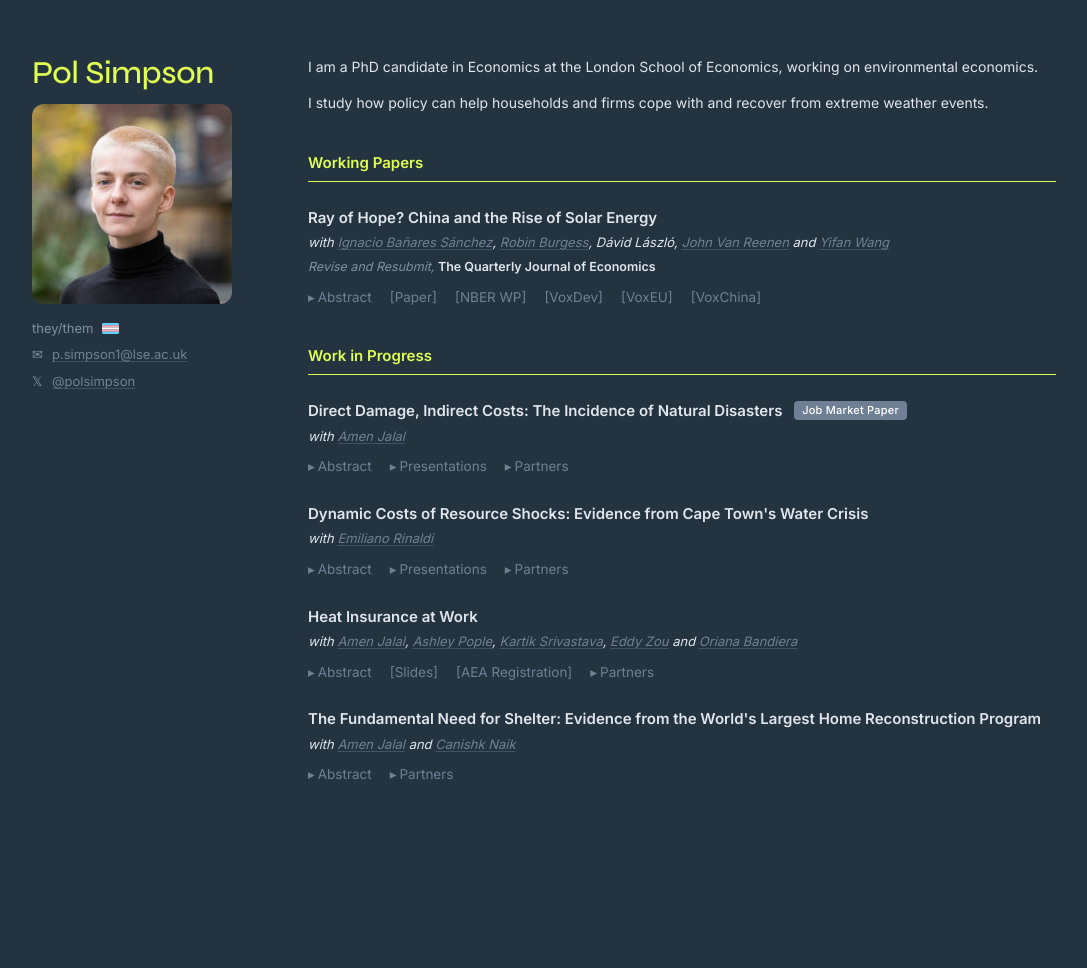
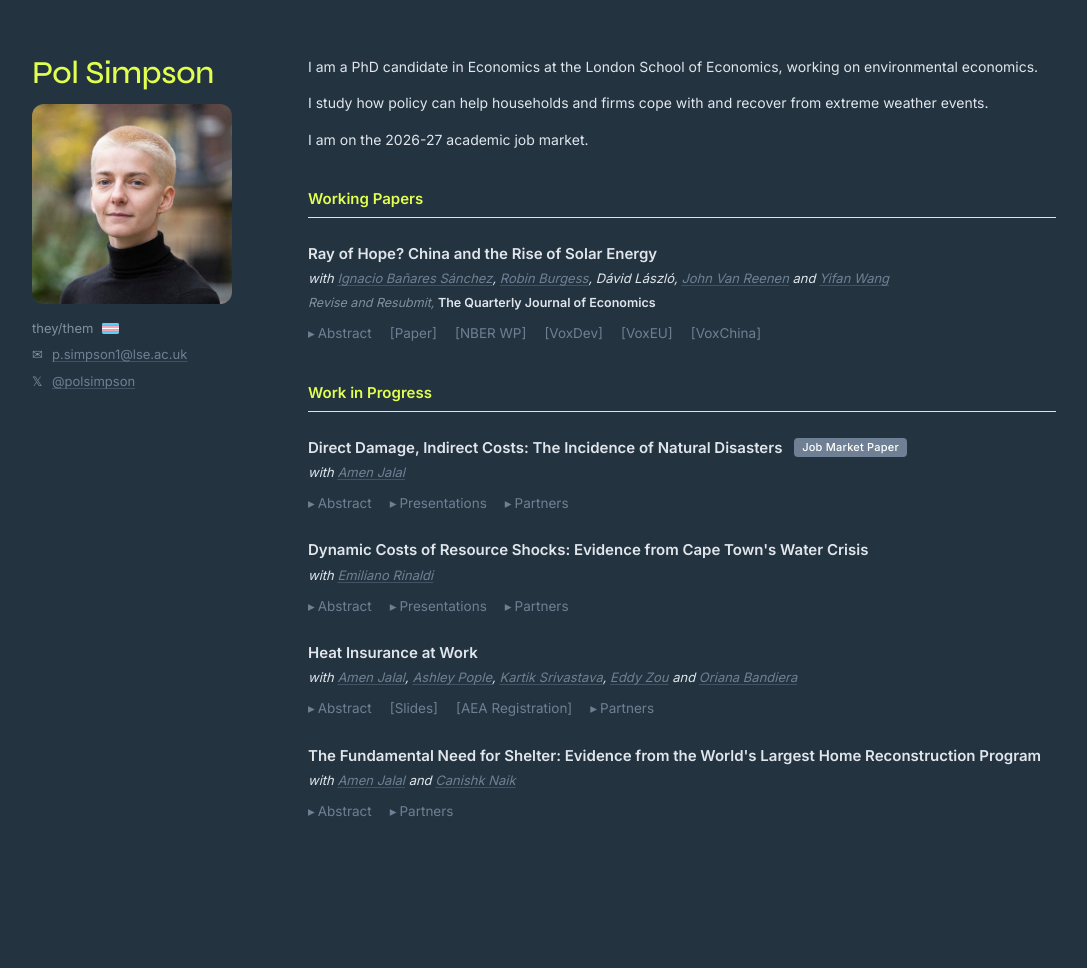
Before and after one commit to polsimpson/polsimpson.github.io, a Jekyll site: the page built from _pages/about.md, in a window 1280 px wide. Shown: the whole page, without its empty margins (96-1183 px from the left). Built offline with Jekyll 4.4.1, drawn with Linux system fonts in a browser that asks for light colours; before the commit the page ends 932 px from its top, so only the background shows below that.

Commit message:
Add job market line to homepage intro
Co-Authored-By: Claude Opus 5.5 <noreply@anthropic.com>

```diff
--- a/_pages/about.md
+++ b/_pages/about.md
@@ -11,6 +11,8 @@ redirect_from:
 I am a PhD candidate in Economics at the London School of Economics, working on environmental economics.
 
 I study how policy can help households and firms cope with and recover from extreme weather events.
+
+I am on the 2026-27 academic job market.
 
 ## Working Papers
 
```
